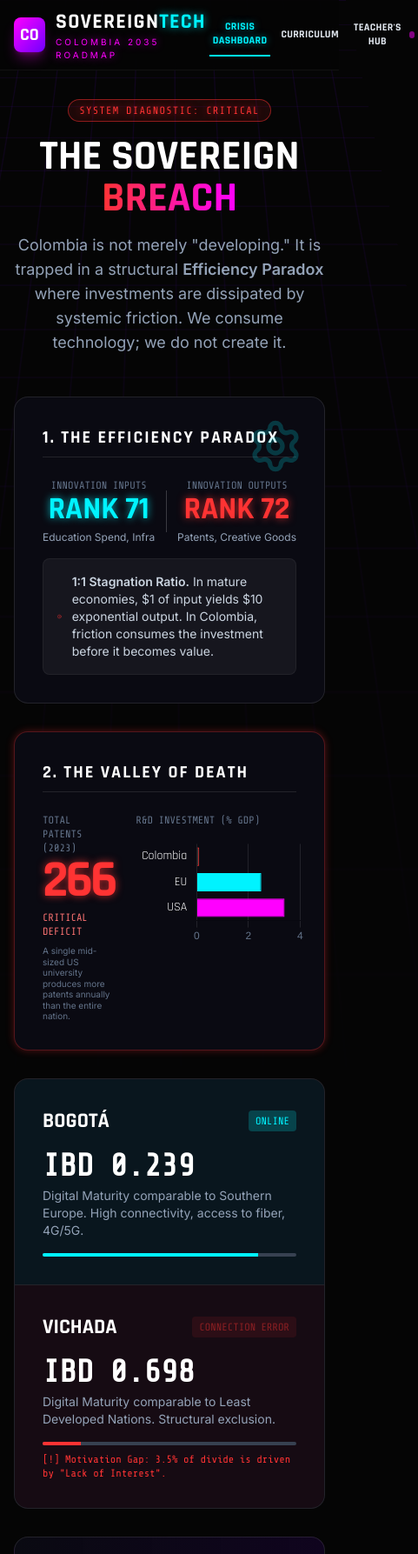
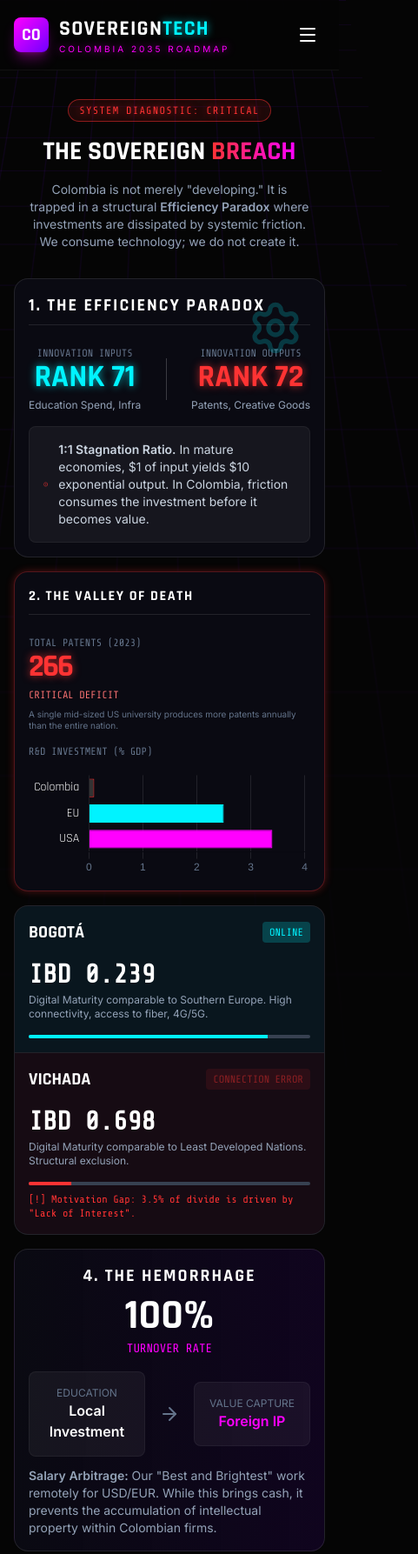
Before and after one commit to gnomehub1/Colombia_2035, a plain HTML site: page index.html in a window 390 px wide. Shown: the top 1787 px of the page at 87% size, 481 px wide, since content can reach past the window. Drawn offline with nearby package versions, Linux system fonts and the light colour scheme.

Commit message:
Mobile View Enhancements
Refactor HTML structure for better responsiveness and styling consistency. Update button classes and layout for mobile and desktop views.

```diff
--- a/index.html
+++ b/index.html
@@ -97,13 +97,29 @@
                         <div class="text-[10px] text-retro-primary tracking-[0.3em] uppercase neon-text-p">Colombia 2035 Roadmap</div>
                     </div>
                 </div>
-                <div class="flex space-x-2 md:space-x-8">
-                    <button onclick="switchView('dashboard')" id="nav-dashboard" class="nav-btn active px-1 md:px-2 py-2 text-xs md:text-sm font-display font-bold tracking-wide transition-all uppercase">Crisis Dashboard</button>
-                    <button onclick="switchView('curriculum')" id="nav-curriculum" class="nav-btn px-1 md:px-2 py-2 text-xs md:text-sm font-display font-bold tracking-wide transition-all uppercase">Curriculum</button>
-                    <button onclick="switchView('teacher')" id="nav-teacher" class="nav-btn px-1 md:px-2 py-2 text-xs md:text-sm font-display font-bold tracking-wide transition-all uppercase flex items-center gap-2">
+
+                <!-- Desktop Navigation -->
+                <div class="hidden md:flex space-x-8">
+                    <button onclick="switchView('dashboard')" id="nav-dashboard" class="nav-btn active px-2 py-2 text-sm font-display font-bold tracking-wide transition-all uppercase">Crisis Dashboard</button>
+                    <button onclick="switchView('curriculum')" id="nav-curriculum" class="nav-btn px-2 py-2 text-sm font-display font-bold tracking-wide transition-all uppercase">Curriculum</button>
+                    <button onclick="switchView('teacher')" id="nav-teacher" class="nav-btn px-2 py-2 text-sm font-display font-bold tracking-wide transition-all uppercase flex items-center gap-2">
                         Teacher's Hub <span class="h-2 w-2 rounded-full bg-retro-primary animate-pulse"></span>
                     </button>
                 </div>
+
+                <!-- Mobile Hamburger Button -->
+                <button onclick="toggleMobileMenu()" class="md:hidden p-2 text-white hover:text-retro-secondary transition-colors">
+                    <i id="hamburger-icon" data-lucide="menu" class="w-6 h-6"></i>
+                </button>
+            </div>
+
+            <!-- Mobile Menu -->
+            <div id="mobile-menu" class="hidden md:hidden border-t border-white/10 py-4 space-y-2">
+                <button onclick="switchView('dashboard'); toggleMobileMenu();" class="mobile-nav-btn w-full text-left px-4 py-3 text-sm font-display font-bold tracking-wide transition-all uppercase hover:bg-white/5 rounded-lg">Crisis Dashboard</button>
+                <button onclick="switchView('curriculum'); toggleMobileMenu();" class="mobile-nav-btn w-full text-left px-4 py-3 text-sm font-display font-bold tracking-wide transition-all uppercase hover:bg-white/5 rounded-lg">Curriculum</button>
+                <button onclick="switchView('teacher'); toggleMobileMenu();" class="mobile-nav-btn w-full text-left px-4 py-3 text-sm font-display font-bold tracking-wide transition-all uppercase hover:bg-white/5 rounded-lg flex items-center gap-2">
+                    Teacher's Hub <span class="h-2 w-2 rounded-full bg-retro-primary animate-pulse"></span>
+                </button>
             </div>
         </div>
     </nav>
@@ -112,16 +128,16 @@
 
         <div id="view-dashboard" class="fade-in">
 
-            <div class="text-center mb-12">
+            <div class="text-center mb-8 md:mb-12">
                 <div class="inline-block px-3 py-1 bg-retro-warning/10 border border-retro-warning/50 rounded-full text-retro-warning text-xs font-mono mb-4 tracking-widest neon-text-w">SYSTEM DIAGNOSTIC: CRITICAL</div>
-                <h1 class="text-5xl md:text-6xl font-display font-extrabold text-white mb-4">THE SOVEREIGN <span class="text-transparent bg-clip-text bg-gradient-to-r from-retro-warning to-retro-primary">BREACH</span></h1>
-                <p class="text-lg text-slate-400 max-w-3xl mx-auto">
+                <h1 class="text-3xl md:text-5xl lg:text-6xl font-display font-extrabold text-white mb-4">THE SOVEREIGN <span class="text-transparent bg-clip-text bg-gradient-to-r from-retro-warning to-retro-primary">BREACH</span></h1>
+                <p class="text-sm md:text-lg text-slate-400 max-w-3xl mx-auto px-4">
                     Colombia is not merely "developing." It is trapped in a structural <strong>Efficiency Paradox</strong> where investments are dissipated by systemic friction. We consume technology; we do not create it.
                 </p>
             </div>
 
-            <div class="grid md:grid-cols-2 gap-8 mb-8">
-                <div class="bg-retro-card border border-white/10 p-8 rounded-2xl relative overflow-hidden group">
+            <div class="grid md:grid-cols-2 gap-4 md:gap-8 mb-4 md:mb-8">
+                <div class="bg-retro-card border border-white/10 p-4 md:p-6 lg:p-8 rounded-2xl relative overflow-hidden group">
                     <div class="absolute top-0 right-0 p-6 opacity-20"><i data-lucide="settings" class="w-16 h-16 text-retro-secondary spin-slow"></i></div>
                     <h2 class="text-xl font-display font-bold text-white mb-2 uppercase tracking-widest border-b border-white/10 pb-2">1. The Efficiency Paradox</h2>
 
@@ -147,17 +163,17 @@
                     </div>
                 </div>
 
-                <div class="bg-retro-card border border-retro-warning/30 p-8 rounded-2xl relative overflow-hidden neon-border-red">
-                    <h2 class="text-xl font-display font-bold text-white mb-2 uppercase tracking-widest border-b border-white/10 pb-2">2. The Valley of Death</h2>
-
-                    <div class="flex gap-6 mt-6">
-                        <div class="w-1/3">
+                <div class="bg-retro-card border border-retro-warning/30 p-4 md:p-6 lg:p-8 rounded-2xl relative overflow-hidden neon-border-red">
+                    <h2 class="text-base md:text-xl font-display font-bold text-white mb-2 uppercase tracking-widest border-b border-white/10 pb-2">2. The Valley of Death</h2>
+
+                    <div class="flex flex-col md:flex-row gap-4 md:gap-6 mt-6">
+                        <div class="md:w-1/3">
                             <div class="text-xs text-slate-500 font-mono uppercase">Total Patents (2023)</div>
-                            <div class="text-6xl font-display font-extrabold text-retro-warning neon-text-w tracking-tighter">266</div>
+                            <div class="text-4xl md:text-6xl font-display font-extrabold text-retro-warning neon-text-w tracking-tighter">266</div>
                             <div class="text-xs text-red-400 mt-1 font-mono">CRITICAL DEFICIT</div>
                             <p class="text-[10px] text-slate-500 mt-2 leading-tight">A single mid-sized US university produces more patents annually than the entire nation.</p>
                         </div>
-                        <div class="w-2/3">
+                        <div class="md:w-2/3">
                             <div class="text-xs text-slate-500 font-mono uppercase mb-2">R&D Investment (% GDP)</div>
                             <div class="h-32 relative">
                                 <canvas id="rdChart"></canvas>
@@ -167,30 +183,30 @@
                 </div>
             </div>
 
-            <div class="bg-retro-card border border-white/10 rounded-2xl overflow-hidden mb-8 grid md:grid-cols-2">
-                <div class="p-8 border-b md:border-b-0 md:border-r border-white/10 relative">
+            <div class="bg-retro-card border border-white/10 rounded-2xl overflow-hidden mb-4 md:mb-8 grid md:grid-cols-2">
+                <div class="p-4 md:p-6 lg:p-8 border-b md:border-b-0 md:border-r border-white/10 relative">
                     <div class="absolute inset-0 bg-retro-secondary/5"></div>
                     <div class="relative z-10">
                         <div class="flex items-center justify-between mb-4">
-                            <h3 class="text-2xl font-display font-bold text-white">BOGOTÁ</h3>
+                            <h3 class="text-xl md:text-2xl font-display font-bold text-white">BOGOTÁ</h3>
                             <span class="px-2 py-1 bg-retro-secondary/20 text-retro-secondary text-xs font-mono rounded">ONLINE</span>
                         </div>
-                        <div class="text-4xl font-mono font-bold text-white mb-1">IBD 0.239</div>
-                        <p class="text-sm text-slate-400 mb-4">Digital Maturity comparable to Southern Europe. High connectivity, access to fiber, 4G/5G.</p>
+                        <div class="text-3xl md:text-4xl font-mono font-bold text-white mb-1">IBD 0.239</div>
+                        <p class="text-xs md:text-sm text-slate-400 mb-4">Digital Maturity comparable to Southern Europe. High connectivity, access to fiber, 4G/5G.</p>
                         <div class="w-full bg-gray-700 h-1 rounded-full overflow-hidden">
                             <div class="bg-retro-secondary h-full" style="width: 85%"></div>
                         </div>
                     </div>
                 </div>
-                <div class="p-8 relative">
+                <div class="p-4 md:p-6 lg:p-8 relative">
                     <div class="absolute inset-0 bg-retro-warning/5"></div>
                     <div class="relative z-10">
                         <div class="flex items-center justify-between mb-4">
-                            <h3 class="text-2xl font-display font-bold text-white">VICHADA</h3>
+                            <h3 class="text-xl md:text-2xl font-display font-bold text-white">VICHADA</h3>
                             <span class="px-2 py-1 bg-retro-warning/20 text-retro-warning text-xs font-mono rounded animate-pulse">CONNECTION ERROR</span>
                         </div>
-                        <div class="text-4xl font-mono font-bold text-white mb-1">IBD 0.698</div>
-                        <p class="text-sm text-slate-400 mb-4">Digital Maturity comparable to Least Developed Nations. Structural exclusion.</p>
+                        <div class="text-3xl md:text-4xl font-mono font-bold text-white mb-1">IBD 0.698</div>
+                        <p class="text-xs md:text-sm text-slate-400 mb-4">Digital Maturity comparable to Least Developed Nations. Structural exclusion.</p>
                         <div class="w-full bg-gray-700 h-1 rounded-full overflow-hidden">
                             <div class="bg-retro-warning h-full" style="width: 15%"></div>
                         </div>
@@ -199,7 +215,7 @@
                 </div>
             </div>
 
-            <div class="bg-gradient-to-r from-retro-card to-retro-accent/10 border border-white/10 p-8 rounded-2xl flex flex-col md:flex-row items-center gap-8">
+            <div class="bg-gradient-to-r from-retro-card to-retro-accent/10 border border-white/10 p-4 md:p-6 lg:p-8 rounded-2xl flex flex-col md:flex-row items-center gap-4 md:gap-8">
                 <div class="md:w-1/3 text-center md:text-left">
                     <h2 class="text-xl font-display font-bold text-white mb-2 uppercase tracking-widest">4. The Hemorrhage</h2>
                     <div class="text-5xl font-display font-bold text-white mb-1">100%</div>
@@ -273,13 +289,15 @@
         </div>
 
         <div id="view-teacher" class="hidden fade-in">
-             <div class="grid grid-cols-1 lg:grid-cols-12 gap-8 h-[calc(100vh-140px)]">
-                <div class="lg:col-span-3 h-full overflow-y-auto custom-scroll pr-2">
-                    <div class="bg-retro-card rounded-2xl border border-white/10 overflow-hidden sticky top-0">
-                        <div class="p-5 bg-gradient-to-r from-retro-accent to-retro-card border-b border-white/10">
+             <div class="grid grid-cols-1 lg:grid-cols-12 gap-4 lg:gap-8 lg:h-[calc(100vh-140px)]">
+                <!-- Mobile: Collapsible Sidebar -->
+                <div class="lg:col-span-3 lg:h-full lg:overflow-y-auto custom-scroll lg:pr-2">
+                    <div class="bg-retro-card rounded-2xl border border-white/10 overflow-hidden sticky top-0 z-10">
+                        <button onclick="toggleTeacherSidebar()" class="w-full p-4 lg:p-5 bg-gradient-to-r from-retro-accent to-retro-card border-b border-white/10 flex items-center justify-between lg:cursor-default">
                             <h3 class="font-display font-bold text-white tracking-widest">GUIDE SELECTOR</h3>
-                        </div>
-                        <nav class="flex flex-col p-2 space-y-1">
+                            <i id="sidebar-toggle-icon" data-lucide="chevron-down" class="w-5 h-5 text-white lg:hidden transition-transform"></i>
+                        </button>
+                        <nav id="teacher-sidebar-nav" class="hidden lg:flex flex-col p-2 space-y-1">
                             <button onclick="renderTeacher('general')" id="t-btn-general" class="teacher-tab active p-3 rounded-lg text-left text-sm font-semibold transition hover:bg-white/5">Methodology & Strategy</button>
                             <div class="h-px bg-white/10 my-2"></div>
                             <button onclick="renderTeacher('band1')" id="t-btn-band1" class="teacher-tab p-3 rounded-lg text-left text-sm font-medium text-slate-400 transition hover:bg-white/5 hover:text-white">Band I: K-2 (Embodied)</button>
@@ -289,8 +307,8 @@
                         </nav>
                     </div>
                 </div>
-                <div class="lg:col-span-9 h-full overflow-y-auto custom-scroll pb-20">
-                    <div id="teacher-content" class="space-y-8"></div>
+                <div class="lg:col-span-9 lg:h-full lg:overflow-y-auto custom-scroll pb-20">
+                    <div id="teacher-content" class="space-y-4 lg:space-y-8"></div>
                 </div>
             </div>
         </div>
@@ -302,55 +320,55 @@
     // 1. THE RENDER ENGINE (The "Oven")
     // ==========================================
     function buildTeacherHTML(termData) {
-        let html = `<div class="space-y-12 animate-in fade-in slide-in-from-bottom-4 duration-700">`;
+        let html = `<div class="space-y-6 lg:space-y-12 animate-in fade-in slide-in-from-bottom-4 duration-700">`;
 
         termData.forEach((term, index) => {
             html += `
-                <div class="relative bg-retro-card border border-retro-${term.color}/30 p-8 rounded-2xl overflow-hidden group">
-                    <div class="absolute top-0 right-0 p-10 opacity-10 font-display text-9xl text-retro-${term.color} font-bold select-none group-hover:opacity-20 transition">0${index + 1}</div>
-                    <h2 class="text-3xl font-display font-bold text-white mb-2">${term.title}</h2>
+                <div class="relative bg-retro-card border border-retro-${term.color}/30 p-4 md:p-6 lg:p-8 rounded-2xl overflow-hidden group">
+                    <div class="absolute top-0 right-0 p-4 md:p-6 lg:p-10 opacity-10 font-display text-6xl md:text-7xl lg:text-9xl text-retro-${term.color} font-bold select-none group-hover:opacity-20 transition">0${index + 1}</div>
+                    <h2 class="text-2xl md:text-3xl font-display font-bold text-white mb-2">${term.title}</h2>
                     <div class="inline-block px-3 py-1 bg-retro-${term.color}/20 text-retro-${term.color} text-xs font-mono rounded-full mb-4">${term.weeks}</div>
-                    <p class="text-slate-400 max-w-3xl">${term.goal}</p>
+                    <p class="text-slate-400 text-sm md:text-base max-w-3xl">${term.goal}</p>
                 </div>
             `;
 
             term.activities.forEach(act => {
                 html += `
-                    <div class="grid lg:grid-cols-12 gap-6">
+                    <div class="grid lg:grid-cols-12 gap-4 lg:gap-6">
                         <div class="lg:col-span-3">
                             <div class="bg-white/5 p-4 rounded-xl border-l-4 border-retro-${term.color} h-full">
-                                <h4 class="text-retro-${term.color} font-bold text-lg mb-1">${act.week}</h4>
-                                <div class="text-sm text-slate-400 font-mono mb-4">${act.topic}</div>
+                                <h4 class="text-retro-${term.color} font-bold text-base md:text-lg mb-1">${act.week}</h4>
+                                <div class="text-xs md:text-sm text-slate-400 font-mono mb-4">${act.topic}</div>
                                 <div class="text-xs text-slate-500 uppercase tracking-widest">Key Concept</div>
                                 <p class="text-white text-sm">${act.concept}</p>
                             </div>
                         </div>
-                        <div class="lg:col-span-9 bg-retro-card border border-white/10 p-6 rounded-xl">
-                            <h3 class="font-display font-bold text-white mb-4 flex items-center gap-2">
-                                <i data-lucide="${act.icon || 'code'}" class="text-retro-${term.color}"></i>
+                        <div class="lg:col-span-9 bg-retro-card border border-white/10 p-4 md:p-6 rounded-xl">
+                            <h3 class="font-display font-bold text-white text-base md:text-lg mb-4 flex items-center gap-2">
+                                <i data-lucide="${act.icon || 'code'}" class="text-retro-${term.color} w-5 h-5"></i>
                                 ${act.title}
                             </h3>
 
-                            <div class="grid md:grid-cols-2 gap-6 mb-6">
-                                <div class="bg-black/30 p-4 rounded-lg">
+                            <div class="grid md:grid-cols-2 gap-4 md:gap-6 mb-4 md:mb-6">
+                                <div class="bg-black/30 p-3 md:p-4 rounded-lg">
                                     <div class="text-retro-primary font-bold text-xs uppercase mb-2">Setup / Activity</div>
-                                    <p class="text-sm text-slate-400">${act.setup}</p>
+                                    <p class="text-xs md:text-sm text-slate-400">${act.setup}</p>
                                 </div>
-                                <div class="bg-black/30 p-4 rounded-lg">
+                                <div class="bg-black/30 p-3 md:p-4 rounded-lg">
                                     <div class="text-retro-warning font-bold text-xs uppercase mb-2">Logic / Execution</div>
-                                    <p class="text-sm text-slate-400">${act.logic}</p>
+                                    <p class="text-xs md:text-sm text-slate-400">${act.logic}</p>
                                 </div>
                             </div>
 
                             ${act.script ? `
-                            <div class="p-4 bg-white/5 rounded border border-white/5 mb-4">
+                            <div class="p-3 md:p-4 bg-white/5 rounded border border-white/5 mb-4">
                                 <div class="text-xs text-slate-500 font-mono mb-2 uppercase">Teacher Script / Insight</div>
-                                <p class="text-slate-300 italic">"${act.script}"</p>
+                                <p class="text-slate-300 text-xs md:text-sm italic">"${act.script}"</p>
                             </div>` : ''}
 
                             <div class="flex flex-wrap gap-2 mt-4 pt-4 border-t border-white/10">
                                 ${act.refs.map(ref => `
-                                    <a href="${ref.url}" target="_blank" class="px-3 py-1 bg-white/5 border border-white/10 text-xs text-retro-${term.color} hover:bg-white/10 transition rounded flex items-center gap-2">
+                                    <a href="${ref.url}" target="_blank" class="px-2 md:px-3 py-1 bg-white/5 border border-white/10 text-xs text-retro-${term.color} hover:bg-white/10 transition rounded flex items-center gap-1 md:gap-2">
                                         <i data-lucide="external-link" class="w-3 h-3"></i> ${ref.name}
                                     </a>
                                 `).join('')}
@@ -2168,6 +2186,36 @@
         lucide.createIcons();
     }
 
+    // Toggle mobile menu
+    function toggleMobileMenu() {
+        const mobileMenu = document.getElementById('mobile-menu');
+        const hamburgerIcon = document.getElementById('hamburger-icon');
+
+        if (mobileMenu.classList.contains('hidden')) {
+            mobileMenu.classList.remove('hidden');
+            hamburgerIcon.setAttribute('data-lucide', 'x');
+        } else {
+            mobileMenu.classList.add('hidden');
+            hamburgerIcon.setAttribute('data-lucide', 'menu');
+        }
+        lucide.createIcons();
+    }
+
+    // Toggle Teacher's Hub sidebar on mobile
+    function toggleTeacherSidebar() {
+        const sidebar = document.getElementById('teacher-sidebar-nav');
+        const icon = document.getElementById('sidebar-toggle-icon');
+
+        if (sidebar.classList.contains('hidden')) {
+            sidebar.classList.remove('hidden');
+            icon.style.transform = 'rotate(180deg)';
+        } else {
+            sidebar.classList.add('hidden');
+            icon.style.transform = 'rotate(0deg)';
+        }
+        lucide.createIcons();
+    }
+
     let rdChart = null;
     function renderDashboardChart() {
         const ctx = document.getElementById('rdChart');
```
